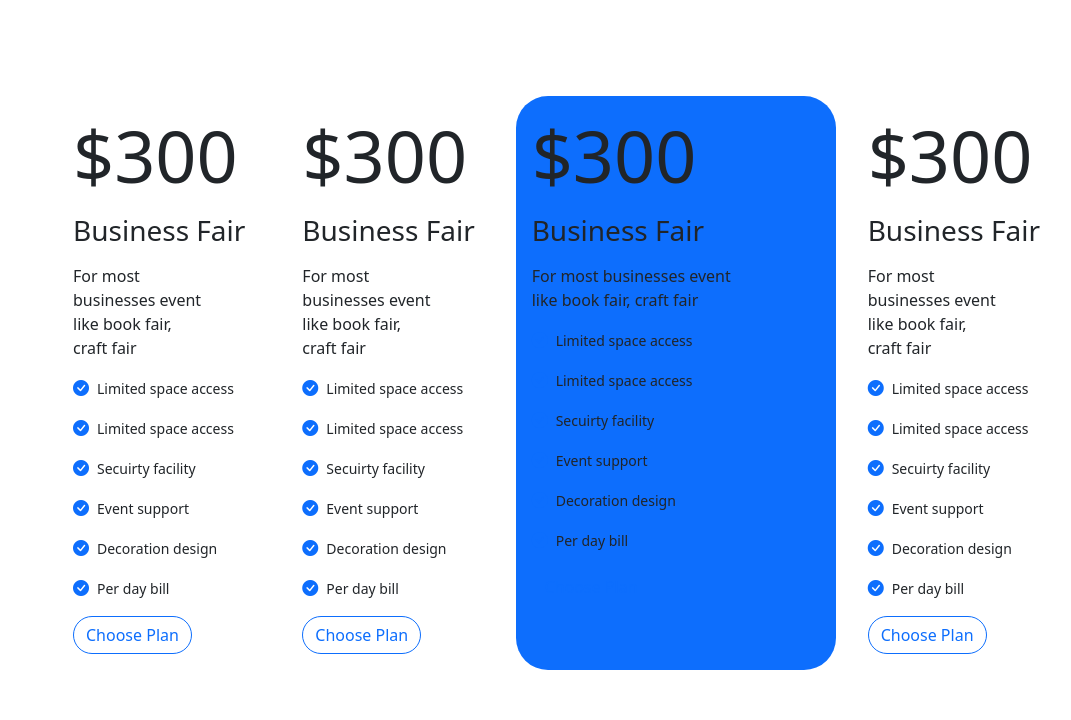
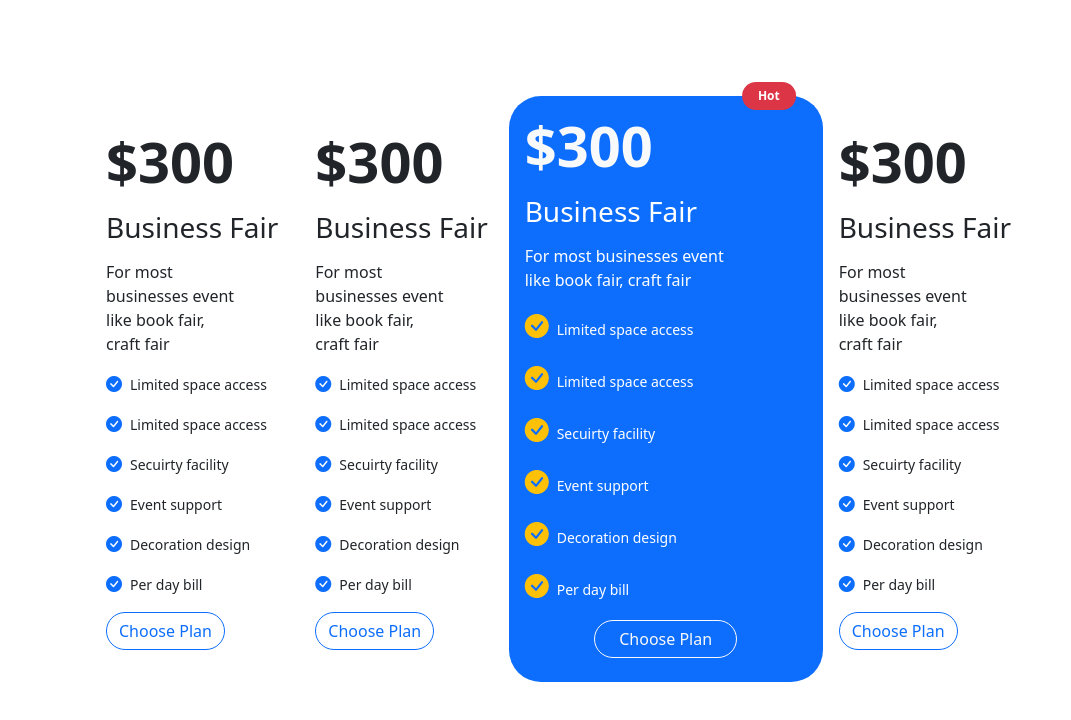
Before and after one commit to MDASHRAFTANVIR/Bootstrap_Project01, a plain HTML site: page index.html in a window 1280 px wide. Shown: the part 987-1707 px from the top of the page, without its empty margins (79-1150 px from the left). Drawn offline with nearby package versions, Linux system fonts and the light colour scheme.

Commit message:
Package Section Completed

```diff
--- a/index.html
+++ b/index.html
@@ -170,11 +170,11 @@
     <!-- ----------------------About Section End Here  ------------------------ -->
     <!-- ----------------------About Section End Here  ------------------------ -->
 
-    <section id="packade" style="padding:2rem 0;">
+    <section id="package" style="padding:2rem 0;">
       <div class="container-fluid py-2">
-        <div class="row justify-content-center align-item-center gap-3">
-          <div class="col-10 col-md-5 col-lg-2 p-3">
-            <div class="display-2 mb-3">$300</div>
+        <div class="row justify-content-center align-items-center g-4 mx-auto">
+          <div class="col-10 col-md-6 col-lg-2 p-3">
+            <div class="display-4 mb-3 fw-bold">$300</div>
             <h3 class="mb-3">Business Fair</h3>
             <p class="lead muted fs-6 w-75">For most businesses event like book fair, craft fair</p>
             <p><i class="bi bi-check-circle-fill me-2 text-primary"></i><small>Limited space access</small></p>
@@ -185,8 +185,8 @@
             <p><i class="bi bi-check-circle-fill me-2 text-primary"></i><small>Per day bill</small></p>
             <button class="btn btn-outline-primary rounded-pill">Choose Plan</button>
           </div>
-          <div class="col-10 col-md-5 col-lg-2 p-3">
-            <div class="display-2 mb-3">$300</div>
+          <div class="col-10 col-md-6 col-lg-2 p-3">
+            <div class="display-4 mb-3 fw-bold">$300</div>
             <h3 class="mb-3">Business Fair</h3>
             <p class="lead muted fs-6 w-75">For most businesses event like book fair, craft fair</p>
             <p><i class="bi bi-check-circle-fill me-2 text-primary"></i><small>Limited space access</small></p>
@@ -197,20 +197,23 @@
             <p><i class="bi bi-check-circle-fill me-2 text-primary"></i><small>Per day bill</small></p>
             <button class="btn btn-outline-primary rounded-pill">Choose Plan</button>
           </div>
-          <div class="col-11 col-md-6 col-lg-3 p-3 bg-primary rounded-5 p-2">
-            <div class="display-2 mb-3">$300</div>
-            <h3 class="mb-3">Business Fair</h3>
-            <p class="lead muted fs-6 w-75">For most businesses event like book fair, craft fair</p>
-            <p><i class="bi bi-check-circle-fill me-2 text-primary"></i><small>Limited space access</small></p>
-            <p><i class="bi bi-check-circle-fill me-2 text-primary"></i><small>Limited space access</small></p>
-            <p><i class="bi bi-check-circle-fill me-2 text-primary"></i><small>Secuirty facility</small></p>
-            <p><i class="bi bi-check-circle-fill me-2 text-primary"></i><small>Event support</small></p>
-            <p><i class="bi bi-check-circle-fill me-2 text-primary"></i><small>Decoration design</small></p>
-            <p><i class="bi bi-check-circle-fill me-2 text-primary"></i><small>Per day bill</small></p>
-            <button class="btn btn-outline-primary rounded-pill">Choose Plan</button>
+          <div class="col-11 col-md-6 col-lg-3 p-3 bg-primary rounded-5 py-3 position-relative">
+            <span class="position-absolute  translate-middle badge top-0 rounded-pill bg-danger px-3 py-2" style="right: 0;">Hot <span class="visually-hidden">unread messages</span></span>
+            <div class="display-4 mb-3 fw-bold text-light">$300</div>
+            <h3 class="mb-3 text-white">Business Fair</h3>
+            <p class="text-white fs-6 w-75">For most businesses event like book fair, craft fair</p>
+            <p><i class="bi bi-check-circle-fill me-2 text-warning fs-4" ></i><small class=" text-white">Limited space access</small></p>
+            <p><i class="bi bi-check-circle-fill me-2 text-warning fs-4" ></i><small class=" text-white">Limited space access</small></p>
+            <p><i class="bi bi-check-circle-fill me-2 text-warning fs-4" ></i><small class=" text-white">Secuirty facility</small></p>
+            <p><i class="bi bi-check-circle-fill me-2 text-warning fs-4" ></i><small class=" text-white">Event support</small></p>
+            <p><i class="bi bi-check-circle-fill me-2 text-warning fs-4" ></i><small class=" text-white">Decoration design</small></p>
+            <p><i class="bi bi-check-circle-fill me-2 text-warning fs-4" ></i><small class=" text-white">Per day bill</small></p>
+            <div class=" text-center">
+              <button class="btn btn-outline-light mb-2 rounded-pill px-4">Choose Plan</button>
+            </div>
           </div>
-          <div class="col-10 col-md-5 col-lg-2 p-3">
-            <div class="display-2 mb-3">$300</div>
+          <div class="col-10 col-md-6 col-lg-2 p-3">
+            <div class="display-4 mb-3 fw-bold">$300</div>
             <h3 class="mb-3">Business Fair</h3>
             <p class="lead muted fs-6 w-75">For most businesses event like book fair, craft fair</p>
             <p><i class="bi bi-check-circle-fill me-2 text-primary"></i><small>Limited space access</small></p>
```
